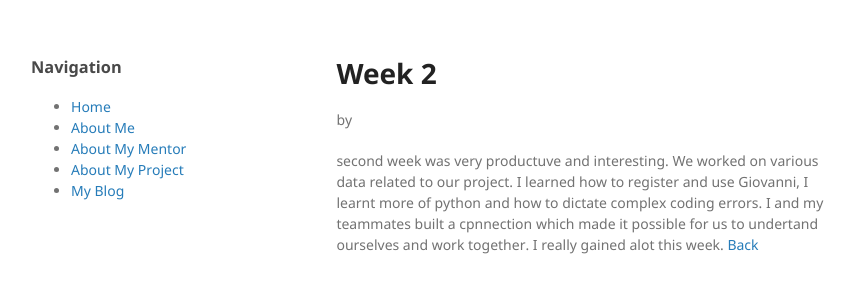
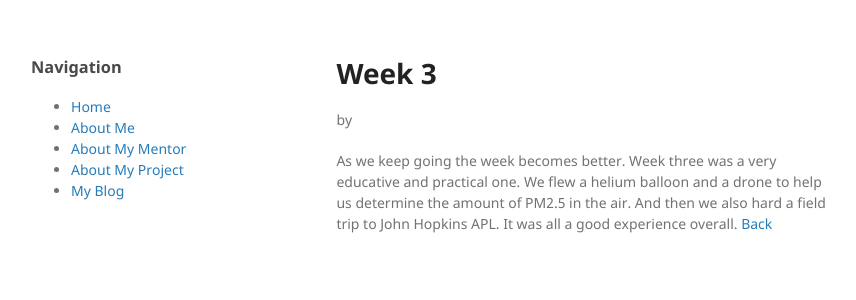
Before and after one commit to Onize12/Onize12.github.io, a Jekyll site: the page built from week1.md, in a window 1280 px wide. Shown: the top 300 px of the page, without its empty margins (179-1035 px from the left). Built offline with Jekyll 4.4.1, drawn with Linux system fonts in a browser that asks for light colours.

Commit message:
Update week3.md

```diff
--- a/week1.md
+++ b/week1.md
@@ -1,8 +1,8 @@
 ---
 layout: post
-title: Week 2
+title: Week 3
 by: Victoria Mohammed
 ---
 
-second week was very productuve and interesting. We worked on various data related to our project. I learned how to register and use Giovanni, I learnt more of python and how to dictate complex coding errors. I and my teammates built a cpnnection which made it possible for us to undertand ourselves and work together. I really gained alot this week.
+As we keep going the week becomes better. Week three was a very educative and practical one. We flew a helium balloon and a drone to help us determine the amount of PM2.5 in the air. And then we also hard a field trip to John Hopkins APL. It was all a good experience overall.
 [Back](./)
```
